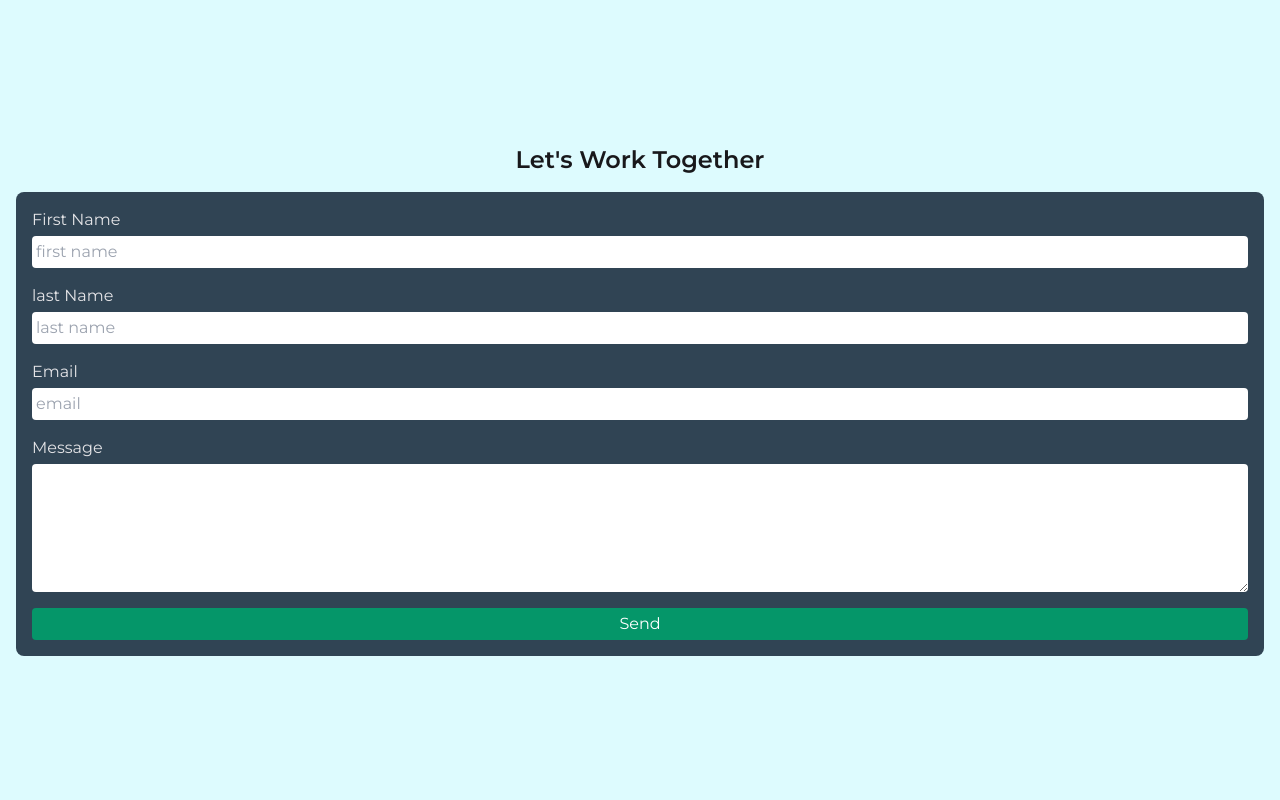
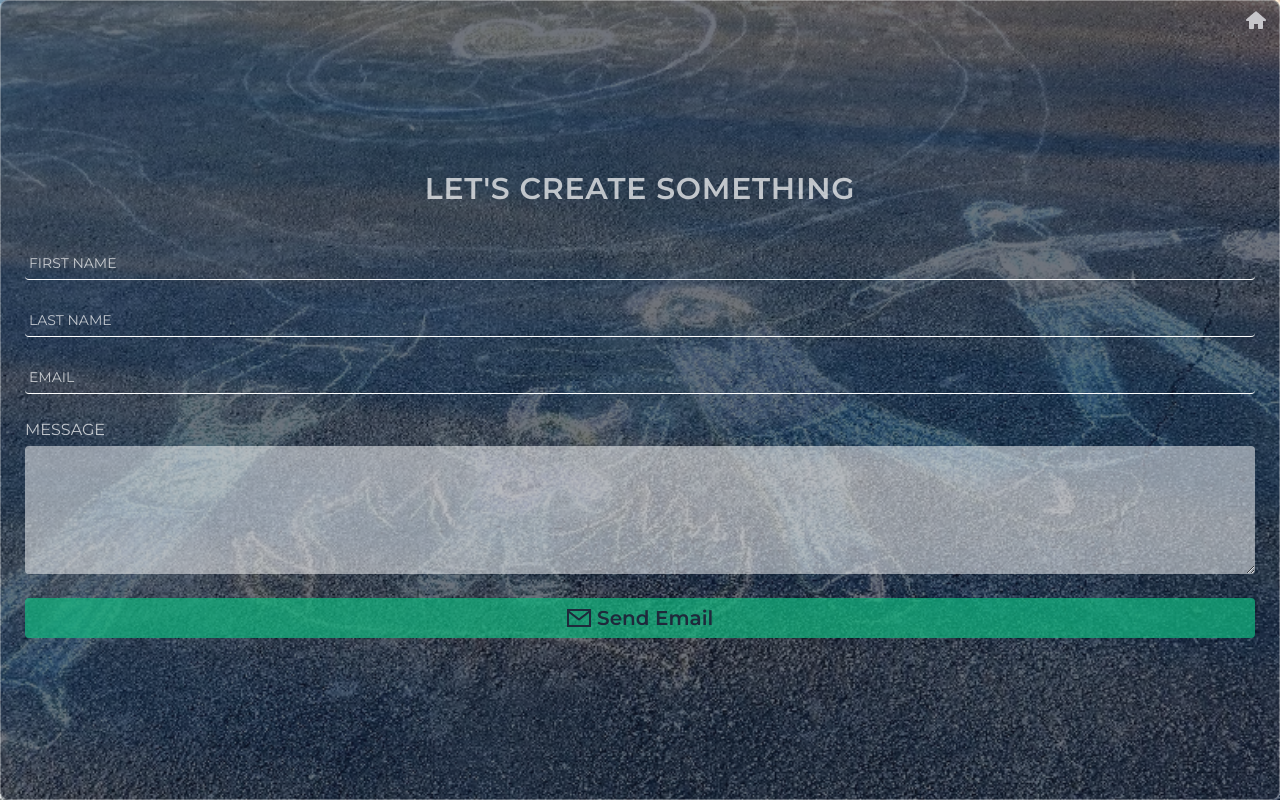
Before and after one commit to wlowrimore/piece_of_me, a Next.js app: page /contact in a window 1280 px wide. Built offline with nearby package versions, Linux system fonts and the light colour scheme.

Commit message:
Adds more styling to contact form

```diff
--- a/src/app/components/ContactForm.tsx
+++ b/src/app/components/ContactForm.tsx
@@ -1,64 +1,62 @@
-import React from "react";
+import { GrMailOption } from "react-icons/gr";
 
 const ContactForm: React.FC = () => {
   return (
-    <form className="w-full flex flex-col gap-4 items-center justify-center bg-[#304454] rounded-lg p-4">
+    <form className="w-screen h-screen flex flex-col gap-6 items-center justify-center bg-gray-900/60 rounded-lg p-6 border border-white/30">
+      <div className=" pt-2 pb-4 text-center">
+        <h1 className="text-3xl text-white/70 tracking-wide font-semibold uppercase">
+          Let&apos;s Create Something
+        </h1>
+      </div>
       <div className="w-full flex flex-col gap-1">
-        <label htmlFor="firstName" className="text-zinc-200">
-          First Name
-        </label>
         <input
           type="text"
           name="firstName"
           value=""
           placeholder="first name"
-          className="p-1 rounded outline-none text-zinc-900"
+          className="p-1 rounded outline-none text-zinc-900 bg-transparent border-b border-white placeholder:text-white/70 placeholder:uppercase placeholder:text-sm focus:emerald-300"
         />
       </div>
 
       <div className="w-full flex flex-col gap-1">
-        <label htmlFor="lastName" className="text-zinc-200">
-          last Name
-        </label>
         <input
           type="text"
           name="lastName"
           value=""
           placeholder="last name"
-          className="p-1 rounded outline-none text-zinc-900"
+          className="p-1 rounded outline-none text-zinc-900 bg-transparent border-b border-white placeholder:text-white/70 placeholder:uppercase placeholder:text-sm"
         />
       </div>
 
       <div className="w-full flex flex-col gap-1">
-        <label htmlFor="firstName" className="text-zinc-200">
-          Email
-        </label>
         <input
           type="email"
           name="email"
           value=""
           placeholder="email"
-          className="p-1 rounded outline-none text-zinc-900"
+          className="p-1 rounded outline-none text-zinc-900 bg-transparent border-b border-white placeholder:text-white/70 placeholder:uppercase placeholder:text-sm"
         />
       </div>
 
       <div className="w-full flex flex-col gap-1">
-        <label htmlFor="message" className="text-zinc-200">
+        <label htmlFor="message" className="text-white/70 uppercase">
           Message
         </label>
         <textarea
           name="message"
           value=""
           rows={5}
-          className="p-1 rounded outline-none text-zinc-900"
+          className="p-1 rounded outline-none text-zinc-900 bg-white/50"
         />
       </div>
       <div className="w-full">
         <button
           type="submit"
-          className="w-full py-1 px-4 rounded bg-emerald-600 text-white"
+          className="w-full flex justify-center items-center py-1 px-4 rounded bg-emerald-500/70 text-slate-800 text-2xl"
         >
-          Send
+          <GrMailOption />
+          &nbsp;
+          <span className="text-xl font-semibold">Send Email</span>
         </button>
       </div>
     </form>
--- a/src/app/contact/page.tsx
+++ b/src/app/contact/page.tsx
@@ -1,12 +1,24 @@
-import React from "react";
+import Link from "next/link";
 import ContactForm from "../components/ContactForm";
+import { TiHome } from "react-icons/ti";
+
+import { Rock_Salt } from "next/font/google";
+
+const rockSalt = Rock_Salt({
+  subsets: ["latin"],
+  weight: "400",
+});
 
 const Contact: React.FC = () => {
   return (
-    <div className="w-screen min-h-screen bg-cyan-100/70 flex flex-col items-center justify-center p-4 mx-auto container">
-      <h1 className="text-2xl text-zinc-900 font-semibold mb-4">
-        Let&apos;s Work Together
-      </h1>
+    <div className="w-screen min-h-screen bg-contact-bg bg-cover bg-center bg-norepeat flex flex-col items-center justify-center mx-auto container">
+      <div className="fixed z-10 right-3 top-2 text-zinc-300/90 rounded-full">
+        <p className="text-2xl">
+          <Link href="/">
+            <TiHome />
+          </Link>
+        </p>
+      </div>
       <section className="w-full">
         <ContactForm />
       </section>
--- a/src/app/projects/page.tsx
+++ b/src/app/projects/page.tsx
@@ -12,7 +12,7 @@ const Projects: React.FC<ProjectPageProps> = ({ projects }) => {
   console.log("PROJECTS FROM PAGE: ", projects);
   return (
     <main className="w-screen min-h-screen bg-cyan-100/70 flex flex-col items-center p-4 mx-auto container">
-      <div className="fixed z-10 right-2 top-2 text-zinc-800/90 rounded-full">
+      <div className="fixed z-10 right-3 top-2 text-zinc-800/90 rounded-full">
         <p className="text-2xl">
           <Link href="/">
             <TiHome />
--- a/tailwind.config.ts
+++ b/tailwind.config.ts
@@ -9,6 +9,7 @@ const config: Config = {
   theme: {
     extend: {
       backgroundImage: {
+        "contact-bg": "url('/images/chalk_family.webp')",
         "about-bg": "url('/images/bass_will.webp')",
         "gradient-radial": "radial-gradient(var(--tw-gradient-stops))",
         "gradient-conic":
```
Also changed, not shown: public/images/chalk_family.webp (added).
